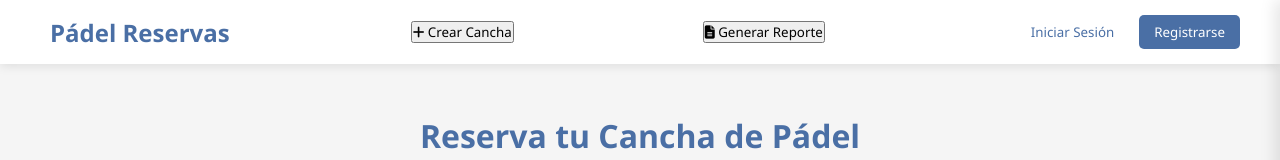
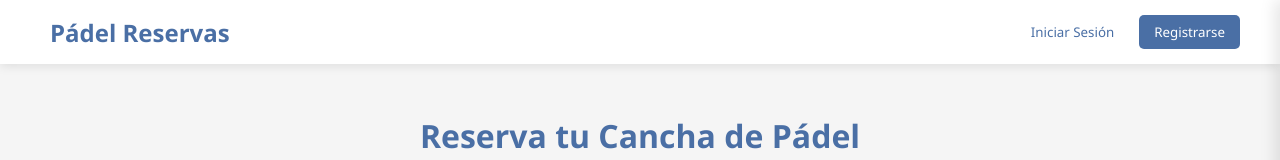
Before and after one commit to Fernando-Aranda/Padel_Proyecto_IGESO_BACKEND, a React (Vite) app in the folder padel-proyect/: page / in a window 1280 px wide. Shown: the top 160 px of the page. Built offline with nearby package versions, Linux system fonts and the light colour scheme; no server answers.

Commit message:
Ahora se muestran las cosas del admin al admin

```diff
--- a/padel-proyect/src/component/ModalLogin.tsx
+++ b/padel-proyect/src/component/ModalLogin.tsx
@@ -12,7 +12,7 @@ export default function ModalLogin({ stateModalLogin, openRegisterModal }: Modal
     const [correo, setCorreo] = useState('');
     const [password, setPassword] = useState('');
     const [error, setError] = useState('');
-    const { setIsLogin, setUsername, setUserId } = useSessionStore();
+    const { setIsLogin, setUsername, setUserId, setRol } = useSessionStore();
 
     //useEffect(() => {}, [])
 
@@ -33,6 +33,7 @@ export default function ModalLogin({ stateModalLogin, openRegisterModal }: Modal
             setUsername(data.nombre);
             setUserId(data.id);
             setIsLogin(true);
+            setRol(data.rol);
             setLoginModal(false);
         } catch (err) {
             setError('Correo o contraseña incorrectos');
--- a/padel-proyect/src/component/Navbar.tsx
+++ b/padel-proyect/src/component/Navbar.tsx
@@ -18,7 +18,7 @@ export default function Navbar({ stateModalLogin, stateModalRegister, stateModal
     const [loginModal, setLoginModal] = stateModalLogin;
     const [registerModal, setRegisterModal] = stateModalRegister;
     const [toggleSidecar, setToggleSidecar] = useState(false);
-    const { setIsLogin , isLogin , username , role} = useSessionStore();
+    const { setIsLogin , isLogin , username , rol} = useSessionStore();
     const [modalReporteOpen, setModalReporteOpen] = stateModalReporte;
 
     const handleLoginClick = () => {
@@ -47,7 +47,7 @@ export default function Navbar({ stateModalLogin, stateModalRegister, stateModal
                     <span className="cart-count" id="cartCount">0</span>
                 </div>
             </div>
-
+            {rol === 'administrador' && (
                 <>
                 <button onClick={() => stateModalCrearCancha[1](true)}>
                     <i className="fa-solid fa-plus"></i> Crear Cancha
@@ -56,7 +56,7 @@ export default function Navbar({ stateModalLogin, stateModalRegister, stateModal
                     <i className="fa-solid fa-file-alt"></i> Generar Reporte
                 </button>
                 </>
-
+            )}
             {isLogin ? null :
             <div className="auth-buttons" id="authButtons">
                 <button className="login-btn" id="loginBtn" onClick={handleLoginClick}>Iniciar Sesión</button>
--- a/padel-proyect/src/stores/useSessionStorage.ts
+++ b/padel-proyect/src/stores/useSessionStorage.ts
@@ -7,7 +7,7 @@ type TSessionState = {
     isLogin?: boolean //<
     setIsLogin: (isLogin: boolean) => void //<
     username?: string
-    role?: string
+    rol?: string
     userId?: number //<
     monto?: number
     setMonto: (monto?: number) => void
@@ -16,7 +16,7 @@ type TSessionState = {
     routeStatus : boolean
     setUsername: (username : string) => void
     setRouteStatus : (status : boolean) => void
-    setRole: (role : string) => void
+    setRol: (rol : string) => void
     setAccessToken: (accessToken : string) => void
     setRouteId : (routeId ?: string) => void
     clearSession: () => void
@@ -29,7 +29,7 @@ const useSessionStore = create<TSessionState>()(
             (set) => ({
                 accessToken: undefined,
                 username: undefined,
-                role: undefined,
+                rol: undefined,
                 routeStatus: false,
                 routeId : undefined,
                 userId: undefined, //<
@@ -41,12 +41,12 @@ const useSessionStore = create<TSessionState>()(
                 setUsername: (username : string) => set(() => ({ username })),
                 setUserId: (userId? : number) => set(() => ({ userId })), //<
                 setAccessToken: (accessToken : string) => set(() => ({ accessToken })),
-                setRole: (role : string) => set(() => ({ role })),
+                setRol: (rol : string) => set(() => ({ rol })),
                 setRouteId : (routeId ?: string) => set(() => ({ routeId })),
                 clearSession: () => (
                     set(() => ({
                         accessToken: undefined,
-                        role: undefined,
+                        rol: undefined,
                         username: undefined
                     }))
                 )
```
